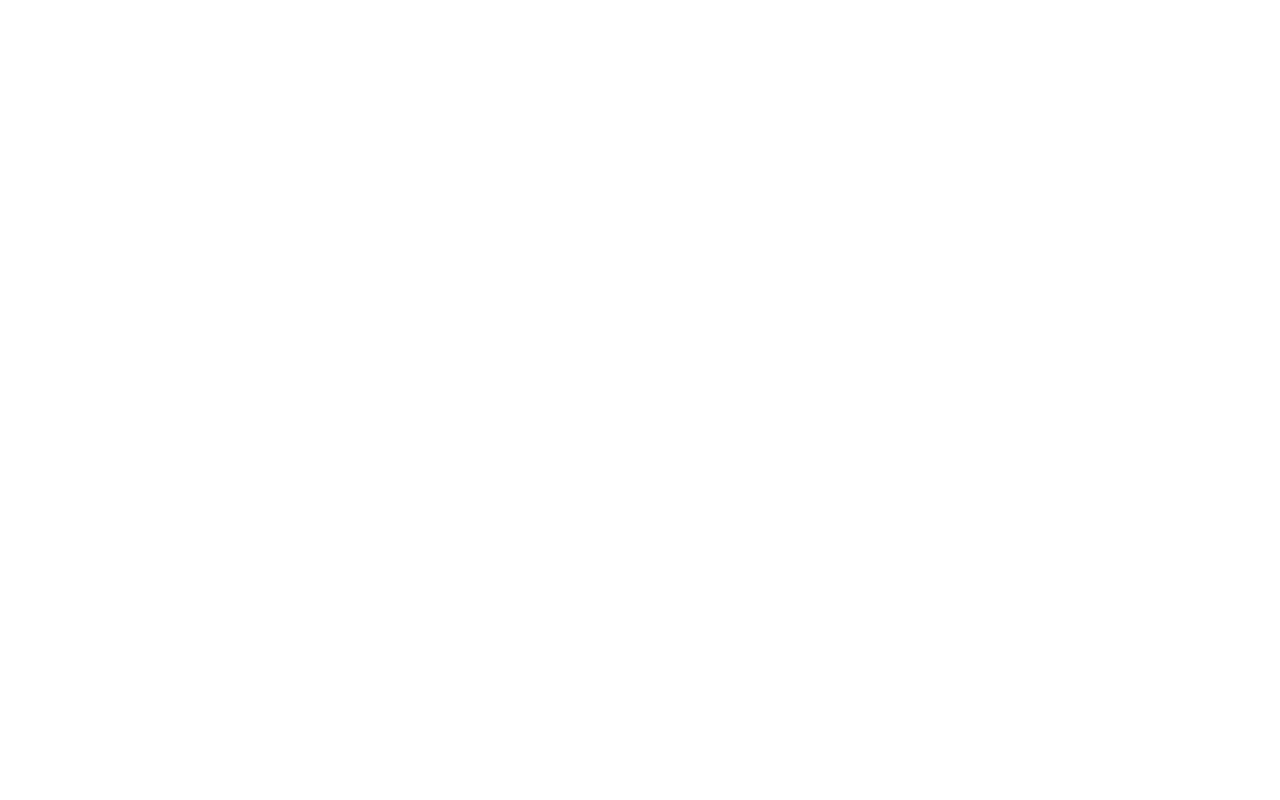
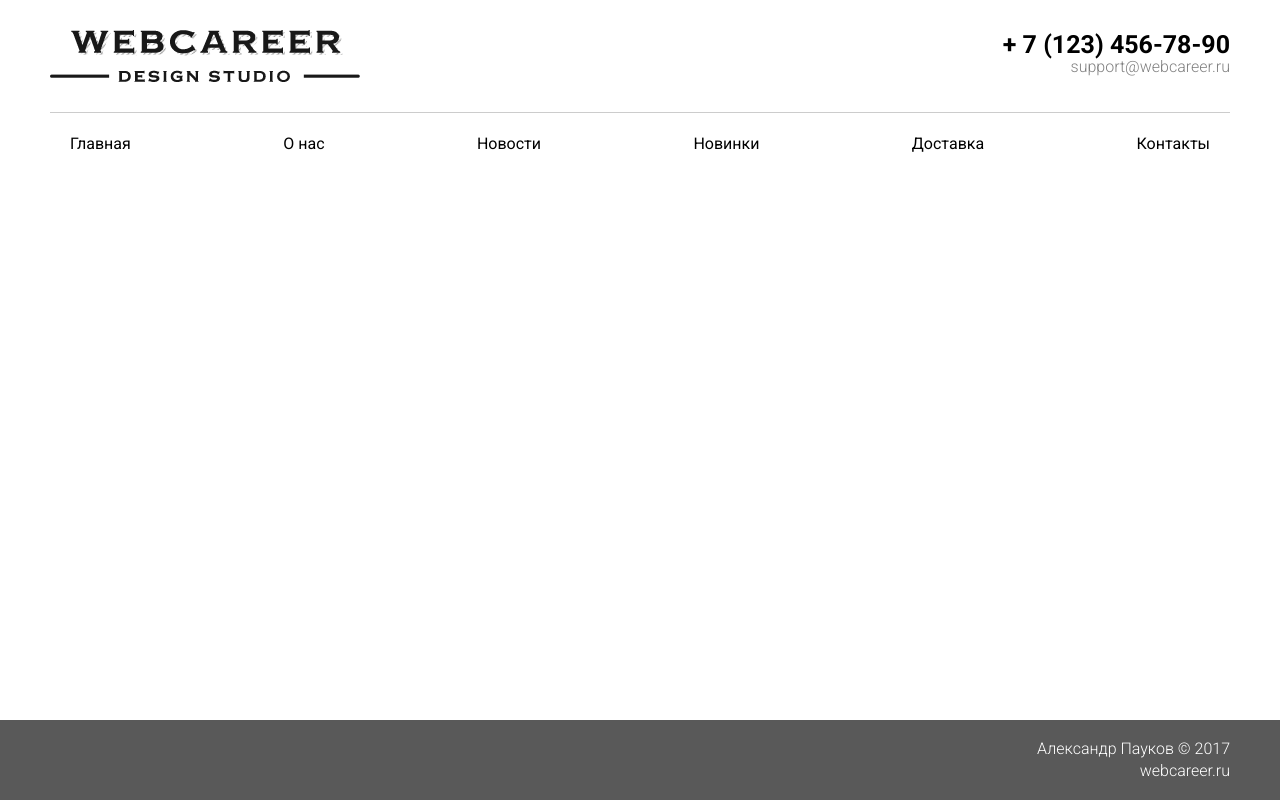
Before and after one commit to vilesov/WebCareer, a website: page app/index.html in a window 1280 px wide. Drawn offline with nearby package versions, Linux system fonts and the light colour scheme; files that its build step writes are made by us from their sources.

Commit message:
Верстка: header, footer

```diff
--- a/app/index.html
+++ b/app/index.html
@@ -12,7 +12,62 @@
 
 <body>
 
+    <header class="header">
+        <div class="container">
+            <div class="header__inner">
+                <div class="header__top">
+                    <a class="logo" href="#">
+                        <img class="logo__img" src="images/logo.png" alt="Логотип">
+                    </a>
 
+                    <div class="header__info">
+                        <a class="header__info-phone" href="tel:+71234567890">+ 7 (123) 456-78-90</a>
+                        <a class="header__info-email" href="mailto:support@webcareer.ru">support@webcareer.ru</a>
+                    </div>
+                </div>
+
+                <nav class="menu">
+                    <ul class="menu__list">
+                        <li class="menu__item">
+                            <a class="menu__link" href="#">Главная</a>
+                        </li>
+                        <li class="menu__item">
+                            <a class="menu__link" href="#">О нас</a>
+                        </li>
+                        <li class="menu__item">
+                            <a class="menu__link" href="#">Новости</a>
+                        </li>
+                        <li class="menu__item">
+                            <a class="menu__link" href="#">Новинки</a>
+                        </li>
+                        <li class="menu__item">
+                            <a class="menu__link" href="#">Доставка</a>
+                        </li>
+                        <li class="menu__item">
+                            <a class="menu__link" href="#">Контакты</a>
+                        </li>
+                    </ul>
+                </nav>
+            </div>
+        </div>
+    </header>
+
+    <main class="main">
+        <div class="container">
+
+        </div>
+    </main>
+
+    <footer class="footer">
+        <div class="container">
+            <div class="footer__inner">
+                <div class="footer__info">
+                    <p class="footer__info-author">Александр Пауков © 2017</p>
+                    <a class="footer__info-link" href="#">webcareer.ru</a>
+                </div>
+            </div>
+        </div>
+    </footer>
 
     <script src="js/main.min.js"></script>
 </body>
--- a/app/scss/_reset.scss
+++ b/app/scss/_reset.scss
@@ -49,5 +49,6 @@ select {
 }
 
 a {
+    color: #000;
     text-decoration: none;
 }
--- a/app/scss/style.scss
+++ b/app/scss/style.scss
@@ -3,6 +3,76 @@
 @import 'reset';
 @import 'global';
 
+.header {
+    &__top {
+        padding: 30px 0;
+        display: flex;
+        justify-content: space-between;
+        align-items: center;
+        border-bottom: 1px solid #ccc;
+    }
 
+    &__info {
+        display: flex;
+        flex-direction: column;
+    }
+
+    &__info-phone {
+        font-size: 25px;
+        font-weight: 700;
+    }
+
+    &__info-email {
+        font-size: 16px;
+        font-weight: 300;
+        color: #808080;
+        margin-left: auto;
+    }
+}
+
+.menu {
+    padding: 20px;
+
+    &__list {
+        display: flex;
+        justify-content: space-between;
+    }
+
+    &__link {
+        transition: color .3s;
+
+        &:hover {
+            color: #f44336;
+        }
+    }
+
+}
+
+.footer {
+    color: #fff;
+    background-color: #595959;
+
+    &__inner {
+        height: 80px;
+        display: flex;
+        justify-content: flex-end;
+        align-items: center;
+    }
+
+    &__info {
+        display: flex;
+        flex-direction: column;
+    }
+
+    &__info-author {
+        font-weight: 300;
+    }
+
+    &__info-link {
+        font-weight: 300;
+        color: #fff;
+        margin-left: auto;
+    }
+}
 
 @import 'media';
```
